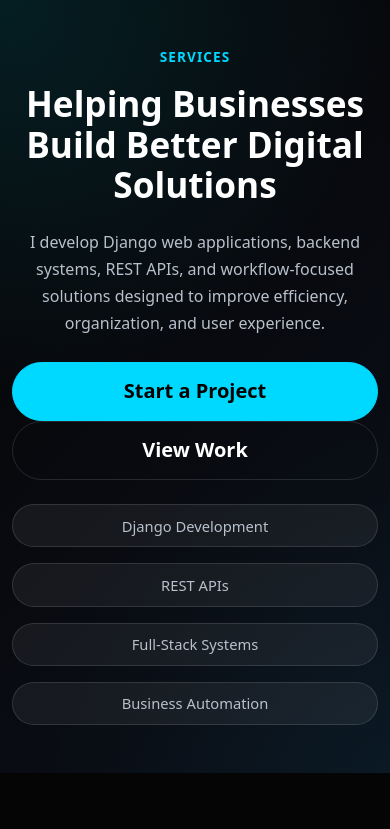
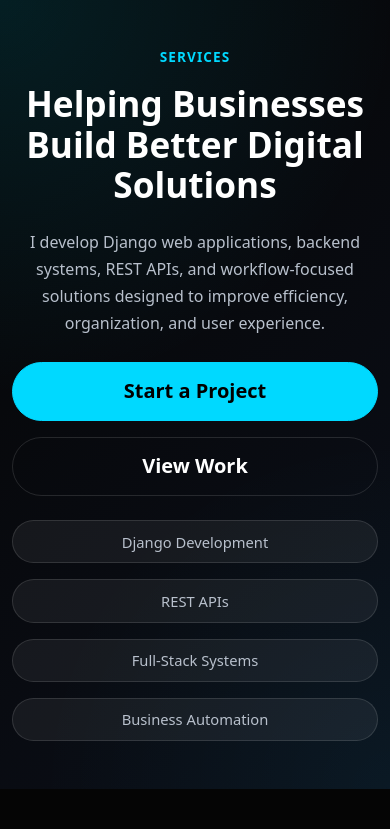
Before and after one commit to SaddamShah92/my_developer-portfolio-cms, a Django app: template templates/services.html in a window 390 px wide. Shown: the part 91-920 px from the top of the page. Run offline with Django 3.2, Linux system fonts and the light colour scheme; the template is opened without the code that fills it, so the values that code supplies are empty; some libraries are stand-ins or nearby versions.

Commit message:
Fix mobile hero button spacing

```diff
--- a/templates/projects.html
+++ b/templates/projects.html
@@ -51,7 +51,7 @@ Explore Django applications, REST API projects, full-stack systems, and automati
                     clean architecture, and practical engineering.
                 </p>
 
-                <div class=" flex-wrap gap-3 mb-4">
+                <div class=" d-flex flex-wrap justify-content-center gap-3 mb-4">
 
                     <a href="https://github.com/SaddamShah92"
                        target="_blank"
--- a/templates/services.html
+++ b/templates/services.html
@@ -48,14 +48,15 @@ Django development, backend systems, REST APIs, business automation, and deploym
                     I develop Django web applications, backend systems, REST APIs, and workflow-focused solutions designed to improve efficiency, organization, and user experience.
                 </p>
 
-                <div class=" flex-wrap gap-3 mb-4 ">
-                    <a href="/contact/" class="btn btn-primary-custom btn-lg gap-3">
-                        Start a Project
-                    </a>
-                    <a href="/projects/" class="btn btn-outline-custom btn-lg gap-3">
-                        View Work
-                    </a>
-                </div>
+<div class="d-flex flex-wrap justify-content-center gap-3 mb-4">
+    <a href="/contact/" class="btn btn-primary-custom btn-lg">
+        Start a Project
+    </a>
+
+    <a href="/projects/" class="btn btn-outline-custom btn-lg">
+        View Work
+    </a>
+</div>
 
                 <div class="hero-highlights d-flex flex-wrap gap-3">
 
```
